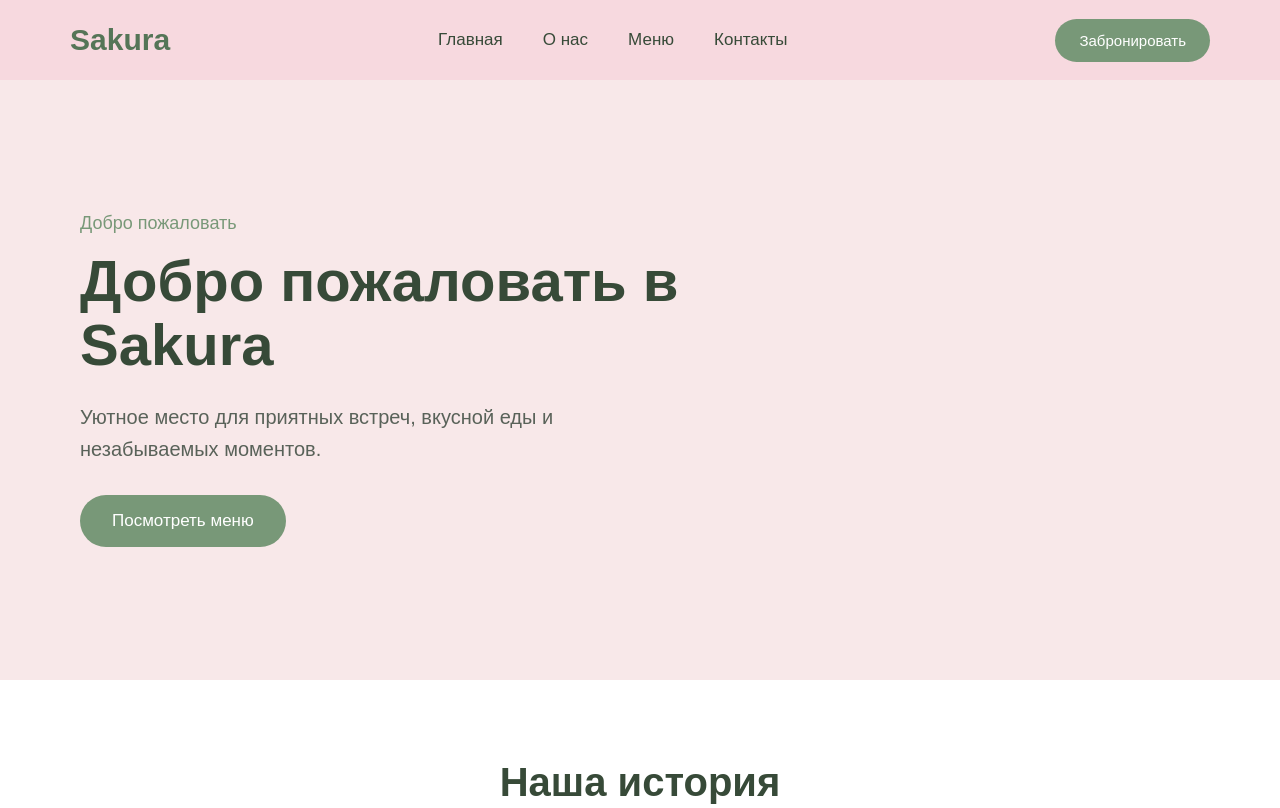
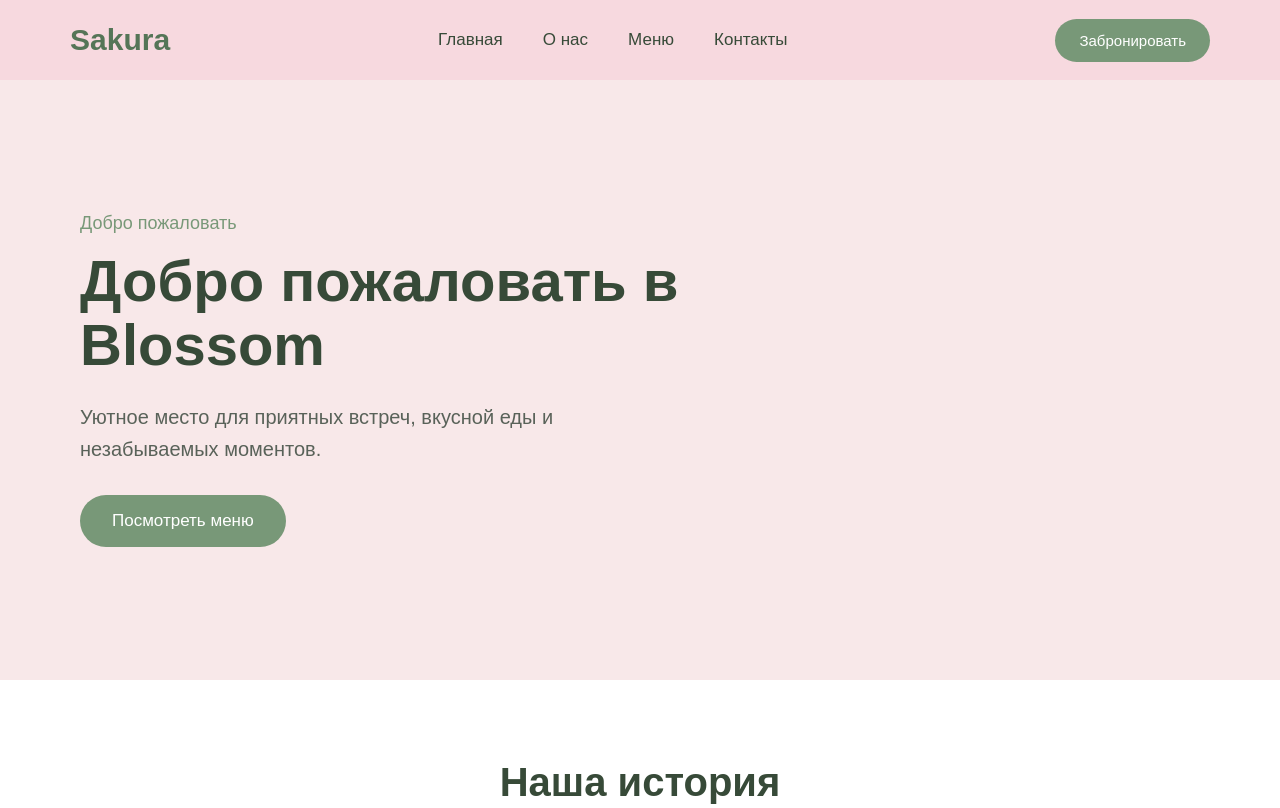
Before and after one commit to sunnngq/blossom-website, a plain HTML site: page index.html in a window 1280 px wide. Shown: the top 808 px of the page. Drawn offline with Linux system fonts and the light colour scheme.

Commit message:
зменено название сайта и в коде

```diff
--- a/index.html
+++ b/index.html
@@ -43,7 +43,7 @@
                 </p>
 
                 <h1>
-                    Добро пожаловать в Sakura
+                    Добро пожаловать в Blossom
                 </h1>
 
                 <p class="hero-description">
```
